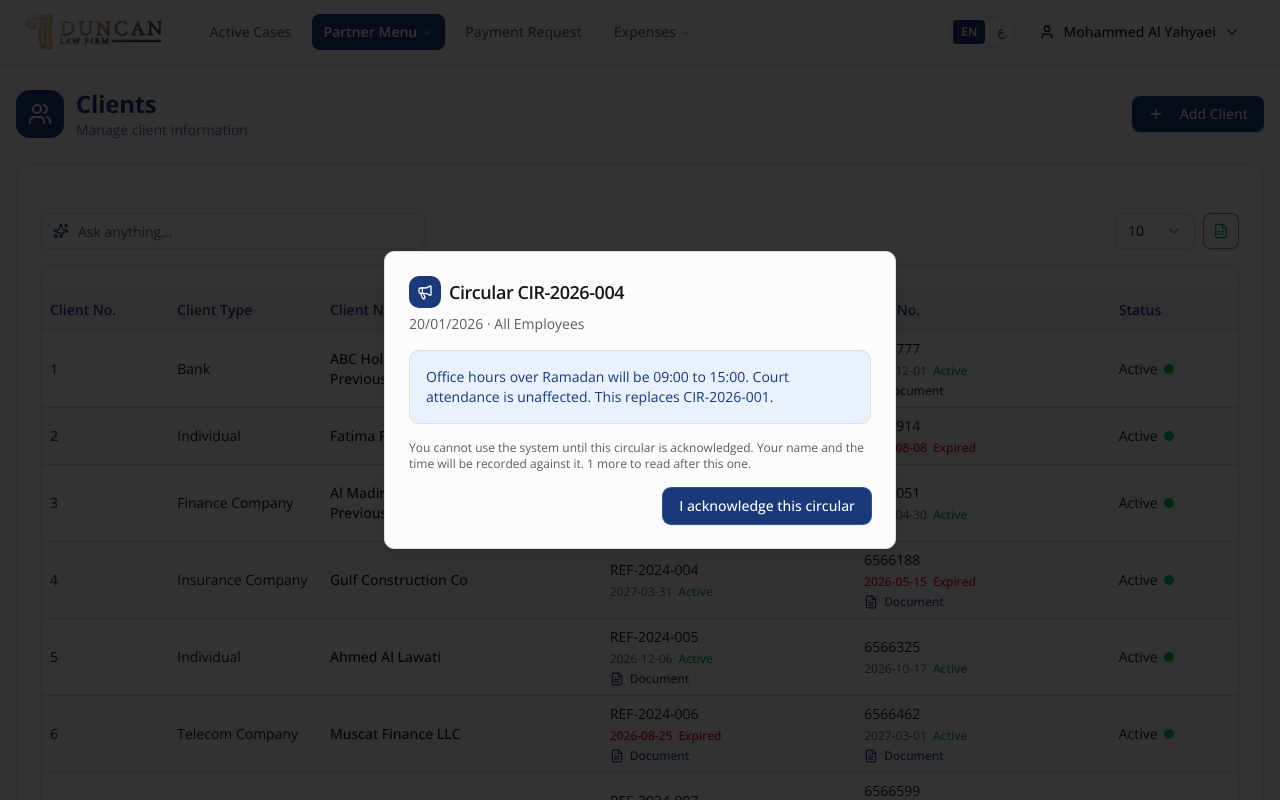
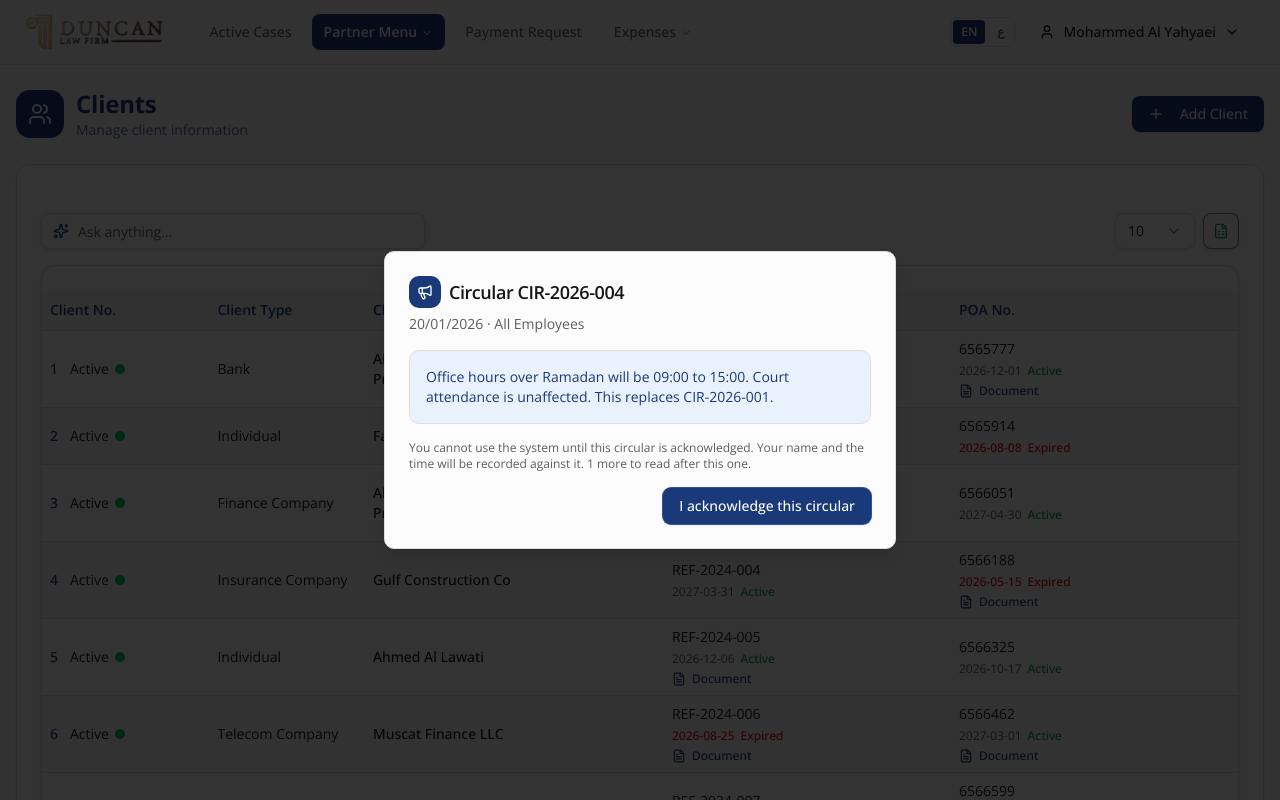
Before and after one commit to mehak187/elpnew, a React (Vite) app: page /clients in a window 1280 px wide. Shown: the top 800 px of the page. Built offline with nearby package versions, Linux system fonts and the light colour scheme.

Commit message:
update ClientsList.jsx

```diff
--- a/src/pages/clients/ClientsList.jsx
+++ b/src/pages/clients/ClientsList.jsx
@@ -139,36 +139,42 @@ export default function ClientsList() {
     {
       key: "clientNo",
       header: "Client No.",
-      width: "10%",
+      width: "14%",
+      exportValue: (row) => row.clientNo + " (" + row.status + ")",
+      // Standing sits with the number rather than in a column of its own:
+      // it belongs to the client, not to a separate fact about them.
       render: (value, row) => (
+        <div className="flex flex-wrap items-center gap-x-3 gap-y-1">
           <button
             type="button"
             onClick={(e) => {
               e.stopPropagation();
               navigate(`/clients/${row.id}`);
             }}
-          className="font-medium text-primary underline-offset-2 hover:underline focus:outline-none focus:ring-2 focus:ring-ring rounded"
+            className="rounded font-medium text-primary underline-offset-2 hover:underline focus:outline-none focus:ring-2 focus:ring-ring"
           >
             {value}
           </button>
-      )
+          <StatusDot status={row.status} isGood={row.status === "Active"} />
+        </div>
+      ),
     },
     {
       key: "type",
       header: "Client Type",
-      width: "12%"
+      width: "13%"
     },
     {
       key: "clientName",
       header: "Client Name",
-      width: "22%",
+      width: "25%",
       cellClassName: "font-medium",
     },
     {
       // Number, expiry and the attached copy read as one block per record.
       key: "referenceNo",
       header: "Reference No.",
-      width: "20%",
+      width: "24%",
       render: (value, row) => (
         <div className="space-y-1">
           <p>{value}</p>
@@ -180,7 +186,7 @@ export default function ClientsList() {
     {
       key: "poaNo",
       header: "POA No.",
-      width: "20%",
+      width: "24%",
       render: (value, row) => (
         <div className="space-y-1">
           <p>{value}</p>
@@ -188,12 +194,6 @@ export default function ClientsList() {
           <DocumentLink url={row.attachments?.poaCopy} />
         </div>
       ),
-    },
-    {
-      key: "status",
-      header: "Status",
-      width: "10%",
-      render: (value) => <StatusDot status={value} isGood={value === "Active"} />,
     },
   ];
 
```
Lines whose indentation alone changed are shown as unchanged.
